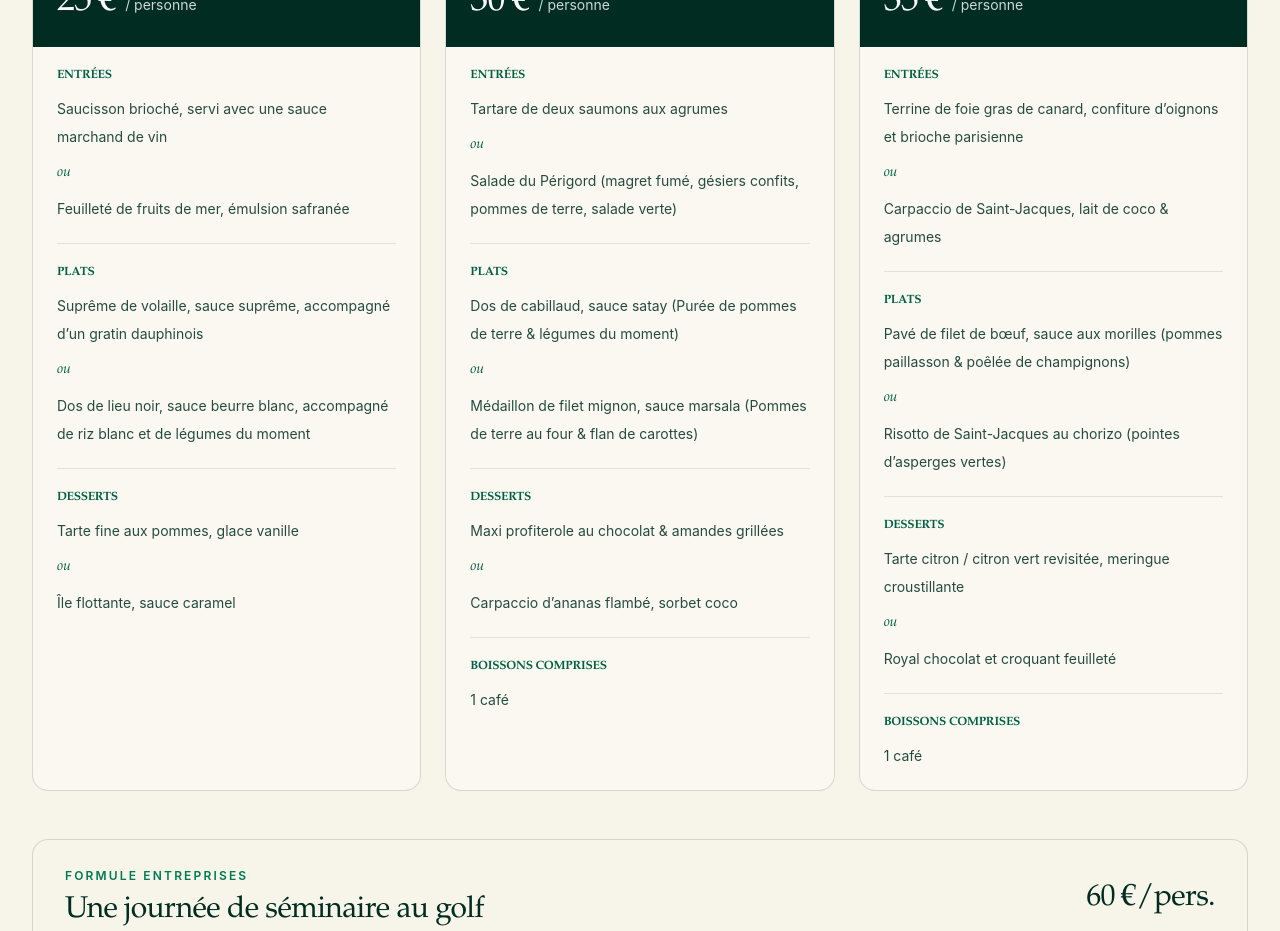
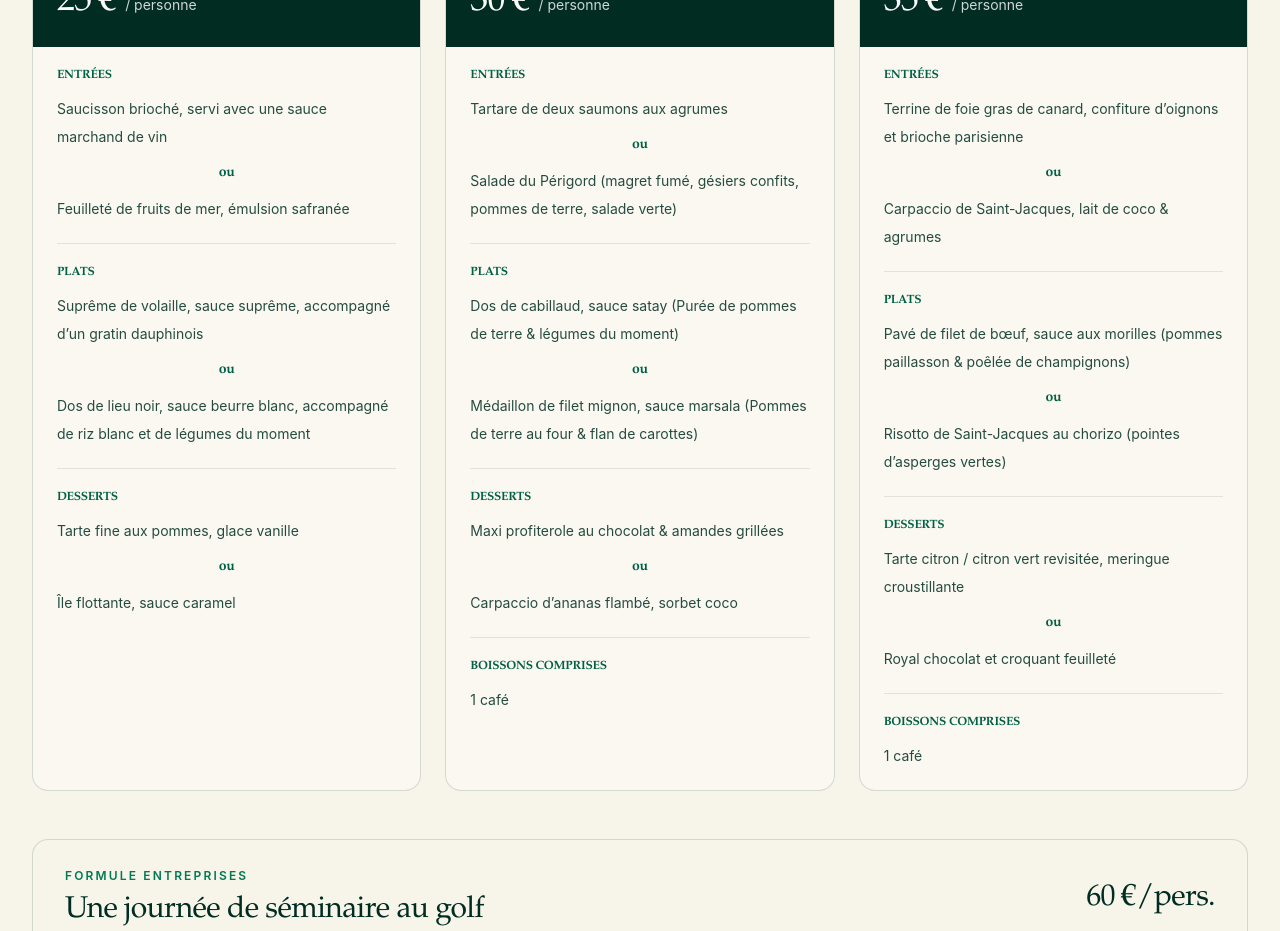
Before and after one commit to Pricelite/website-golfmarcilly, a Next.js app: page /restaurant in a window 1280 px wide. Shown: the part 2700-3631 px from the top of the page. Built offline with nearby package versions, Linux system fonts and the light colour scheme; no server answers.

Commit message:
Center and bold restaurant menu choice separators

```diff
--- a/src/components/sections/restaurant-menus.tsx
+++ b/src/components/sections/restaurant-menus.tsx
@@ -23,7 +23,7 @@ export function RestaurantMenus() {
                     <ul className="mt-3 text-sm leading-7 text-emerald-950/85">
                       {section.items.map((item, index) => (
                         <li key={item}>
-                          {index > 0 && section.type === "choice" ? <span className="my-2 block font-serif italic text-emerald-800">ou</span> : null}
+                          {index > 0 && section.type === "choice" ? <span className="my-2 block text-center font-serif font-bold text-emerald-800">ou</span> : null}
                           {item}
                         </li>
                       ))}
```
